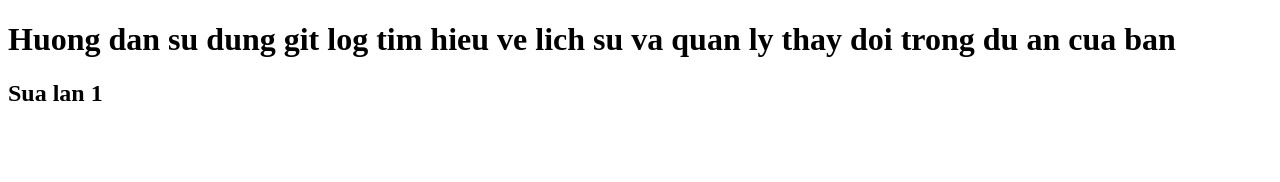
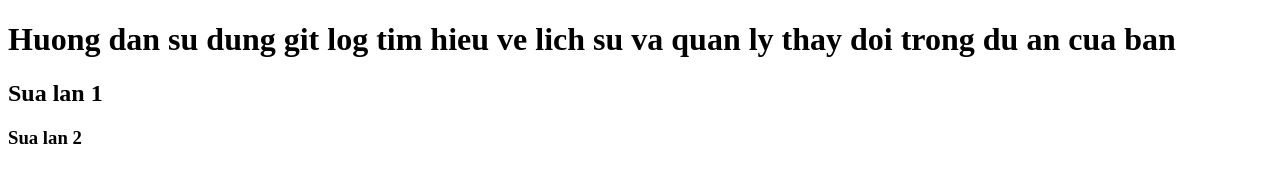
Before and after one commit to NguyenHoangGwyneth/Nguyenhochtmlcss_6, a plain HTML site: page index.html in a window 1280 px wide. Drawn offline with Linux system fonts and the light colour scheme.

Commit message:
Sua lan 2

```diff
--- a/index.html
+++ b/index.html
@@ -11,5 +11,6 @@
       an cua ban
     </h1>
     <h2>Sua lan 1</h2>
+    <h3>Sua lan 2</h3>
   </body>
 </html>
```
